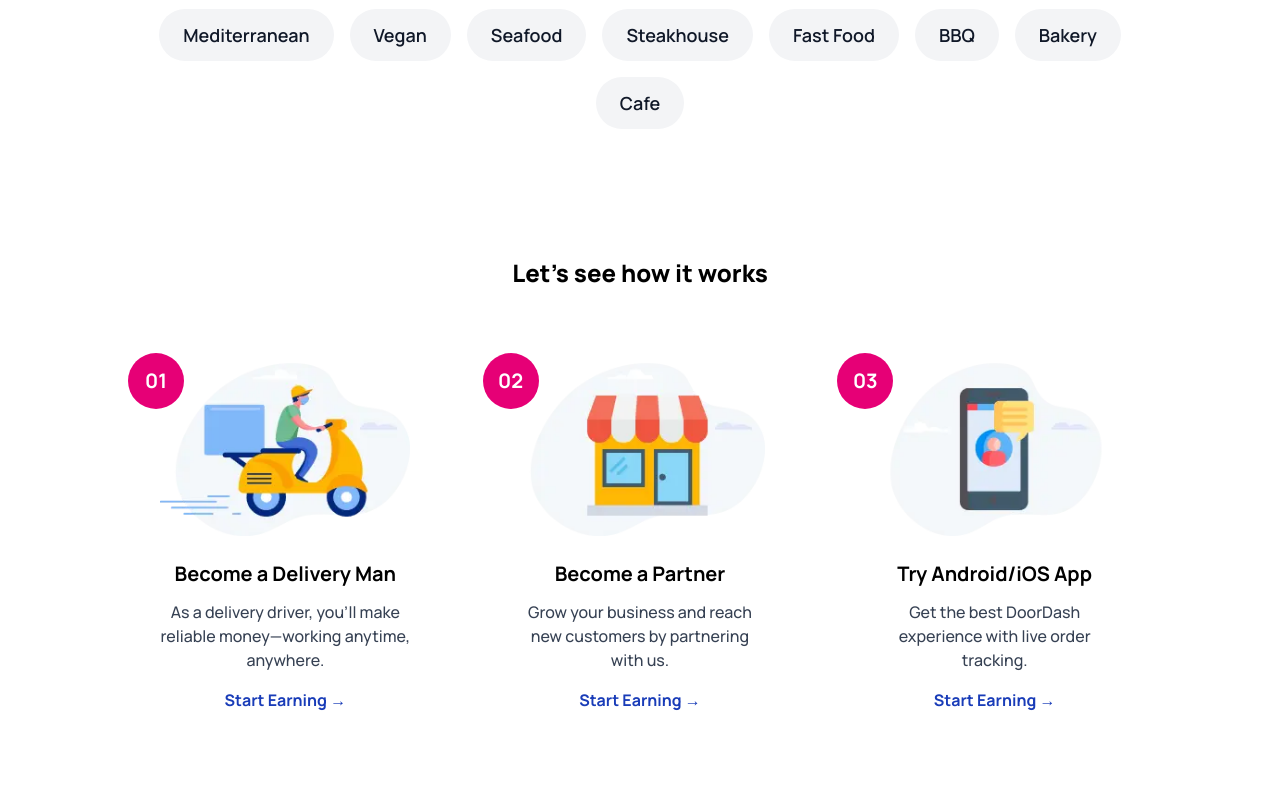
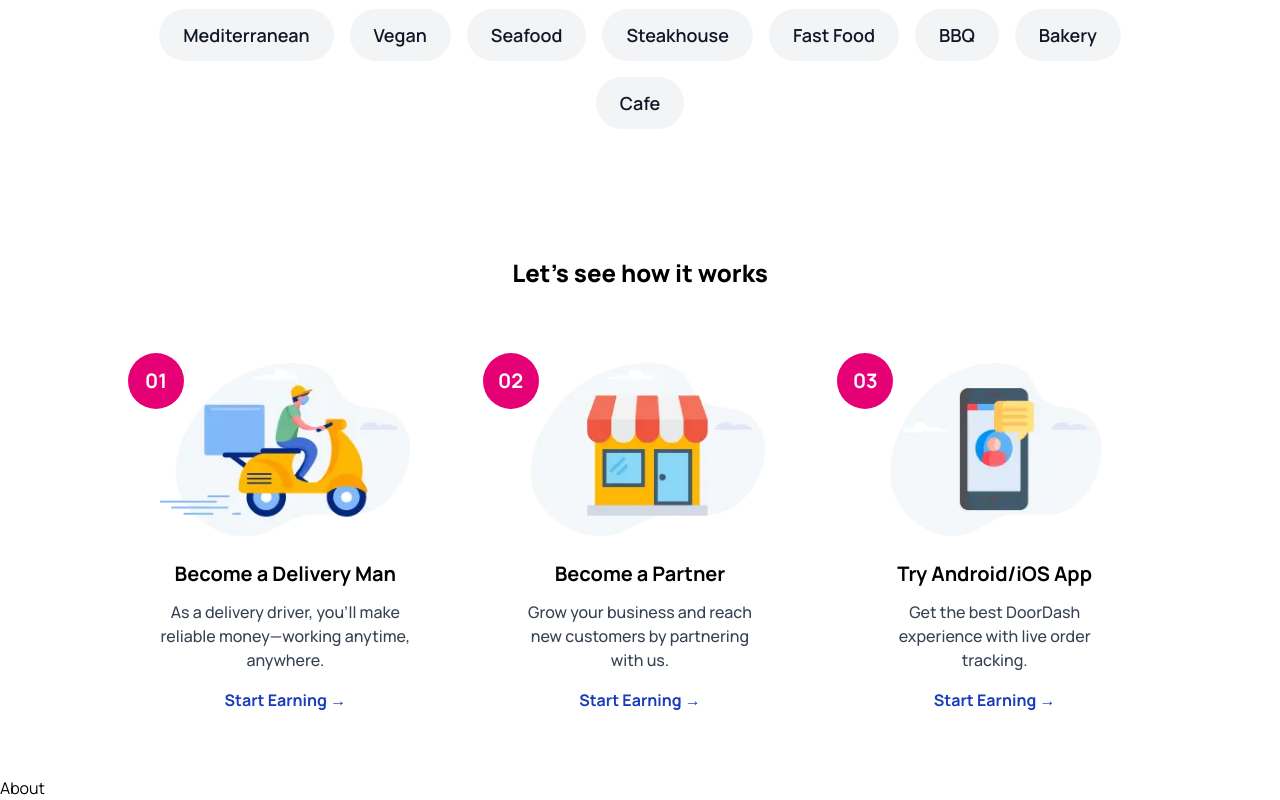
Before and after one commit to denisdiaconu/food-landing-page, a Next.js app: page / in a window 1280 px wide. Shown: the part 2083-2883 px from the top of the page. Before the commit the page ends 2859 px from the top, so only its background shows below. Built offline with nearby package versions, Linux system fonts and the light colour scheme.

Commit message:
Add about component

```diff
--- /dev/null
+++ b/components/Home/About/About.tsx
@@ -0,0 +1,9 @@
+import React from 'react'
+
+const About = () => {
+  return (
+    <div>About</div>
+  )
+}
+
+export default About
--- a/components/Home/Home.tsx
+++ b/components/Home/Home.tsx
@@ -3,6 +3,7 @@
 import Restaurant from './Restaurant/Restaurant'
 import Category from './Category/Category'
 import HowItWorks from './HowItWorks/HowItWorks'
+import About from './About/About'
 
 const Home = () => {
   return (
@@ -11,6 +12,7 @@
       <Restaurant />
       <Category />
       <HowItWorks />
+      <About />
     </div>
   )
 }
```
